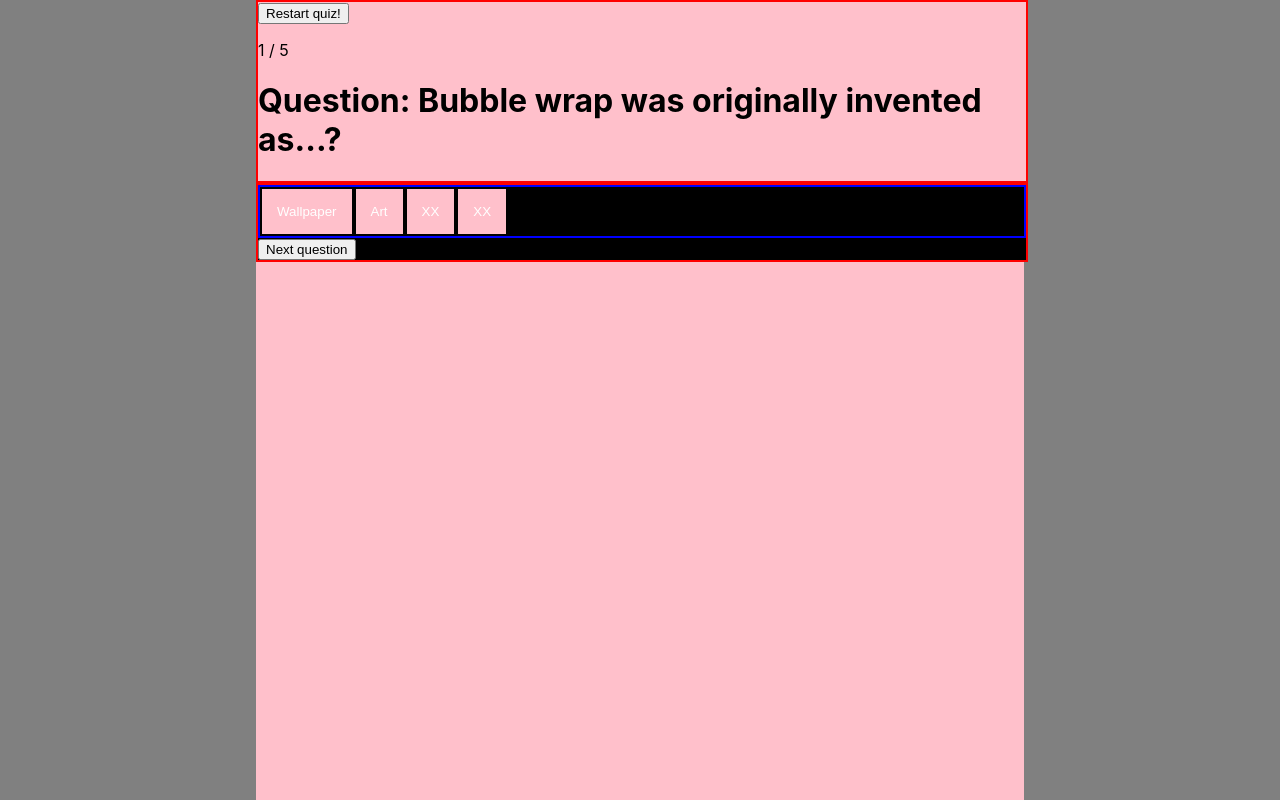
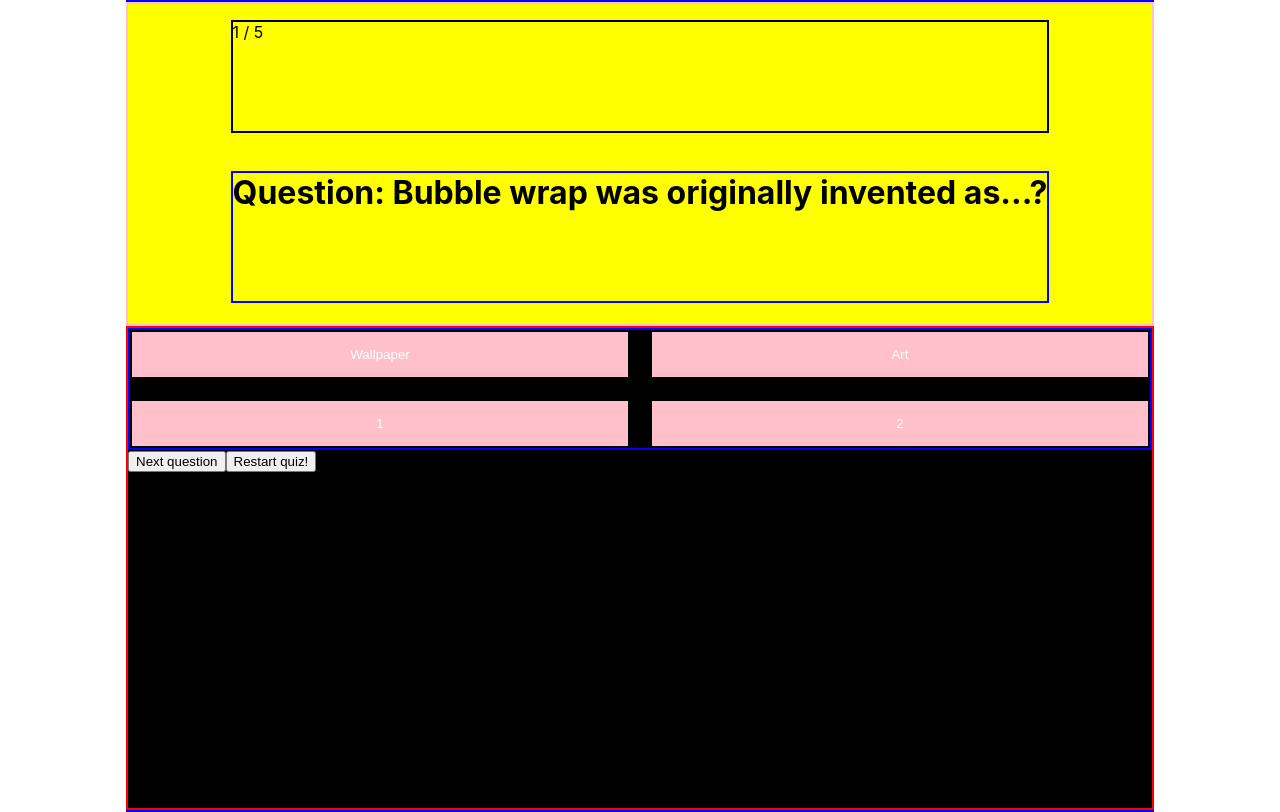
Before and after one commit to Technigo/project-redux-quiz-old, a React (Create React App) app: page /quiz in a window 1280 px wide. Both pictures are taken after a click on the button "Start Quiz". Built offline with nearby package versions, Linux system fonts and the light colour scheme.

Commit message:
styling basics

```diff
--- a/src/components/ContentSection.js
+++ b/src/components/ContentSection.js
@@ -5,21 +5,14 @@ export const ContentSection = (props) => {
   const { children } = props;
 
   const OuterWrapper = styled.div`
-    background-color: grey;
+    background-color: pink;
     width: 100vw;
     height: 100vh;
-`
-  const InnerWrapper = styled.div`
-    background-color: pink;
-    width: 60%;
-    height: 100vh;
-    margin: 0 auto;
-    align-items: center;
 `
 
   return (
     <OuterWrapper>
-      <InnerWrapper>{children}</InnerWrapper>
+      {children}
     </OuterWrapper>
   );
 }
--- a/src/components/CurrentQuestion.js
+++ b/src/components/CurrentQuestion.js
@@ -44,14 +44,14 @@ export const CurrentQuestion = () => {
   <>
     {!store.quizOver ? (
       <div>
-      <Question>
-      <ReturnButton />
-      <p>{question.id} / 5</p>
-      <h1>Question: {question.questionText}</h1>
-      </Question>
+      <InnerWrapperQuestion>
+      <QuestionWrapper>
+      <Counter>{question.id} / 5</Counter>
+      <Text>Question: {question.questionText}</Text>
+      </QuestionWrapper>
 
-      <Answer>
-      <div className="question-button-container">
+      <AnswerWrapper>
+      <QuestionButtonContainer>
         {question.options.map((option, index) => {
           return (
           <button
@@ -65,9 +65,10 @@ export const CurrentQuestion = () => {
           {option}</button>
           )
         })}
-      </div>
-      <NextButton />
-      </Answer>
+    </QuestionButtonContainer>
+      <NextButton /><ReturnButton />
+      </AnswerWrapper>
+      </InnerWrapperQuestion>
     </div>
   ) : (
     <>
@@ -79,13 +80,49 @@ export const CurrentQuestion = () => {
 }
 
 
-const Question = styled.div `
+const QuestionWrapper = styled.div `
+width: 100%;
+height: 40vh;
+background-color: yellow;
+display: grid;
+justify-content: center;
+border: solid pink 2px;
+`
+
+const Counter = styled.p`
+border: solid black 2px;
+`
+const Text = styled.h1`
+border: solid green 2px;
+border: solid blue 2px;
+`
+
+const AnswerWrapper = styled.div `
+width: 100%;
+height: 60vh;
+background-color: black;
+justify-content: center;
+border: solid 2px red;
+`
+const QuestionButtonContainer = styled.div`
 border: solid red 2px;
-width: 100%;
-background-color: pink;
+display: grid;
+grid-template-columns: repeat(2, 1fr);
+gap: 20px;
+border: solid 2px blue;
 `
-const Answer = styled.div `
-border: solid red 2px;
-width: 100%;
-background-color: black;
+
+const InnerWrapperQuestion = styled.div`
+  background-color: pink;
+  width: 80%;
+  // height: 100vh;
+  margin: 0 auto;
+  align-items: center;
+  display: flex;
+  flex-direction: column;
+  justify-content: center;
+  border: solid 2px blue;
+
+
+
 `
--- a/src/components/NextButton.js
+++ b/src/components/NextButton.js
@@ -1,6 +1,7 @@
 import React from 'react'
 import { useDispatch, useSelector } from 'react-redux'
 import { quiz } from 'reducers/quiz';
+// import styled from 'styled-components/macro';
 
 export const NextButton = () => {
   const question = useSelector((store) => store.quiz.questions[store.quiz.currentQuestionIndex])
--- a/src/components/ReturnButton.js
+++ b/src/components/ReturnButton.js
@@ -1,6 +1,7 @@
 import React from 'react'
 import { useDispatch, useSelector } from 'react-redux'
 import { quiz } from 'reducers/quiz';
+// import styled from 'styled-components/macro';
 
 export const ReturnButton = () => {
   const question = useSelector((store) => store.quiz.questions[store.quiz.currentQuestionIndex])
--- a/src/components/StartPage.js
+++ b/src/components/StartPage.js
@@ -14,21 +14,35 @@ export const StartPage = () => {
 
   return (
     <>
-    <ContentSection>
+
       {!question.quizStart ? (
+        <ContentSection>
+            <InnerQr>
             <Start>
-              <p>hej hej</p>
               <h1>Start quiz here!</h1>
               <button onClick={() => dispatch(quiz.actions.startQuiz())} type="button">Start Quiz</button>
             </Start>
+            </InnerQr>
+            </ContentSection>
         ) : (
           <CurrentQuestion />
       )}
-      </ContentSection>
+
     </>
   )
 }
 const Start = styled.div`
-margin: 50% 20% 0 20%;
-border: solid red 2px;
+display: flex;
+flex-direction: column;
+border: solid green 2px;`
+
+
+const InnerQr = styled.div`
+  background-color: pink;
+  width: 60%;
+  height: 100vh;
+  margin: 0 auto;
+  align-items: center;
+  display: flex;
+  justify-content: center;
 `
--- a/src/index.css
+++ b/src/index.css
@@ -31,6 +31,7 @@ code {
   background-color: grey;
   color: white;
   padding: 15px;
+  /* width: 500px; */
 }
 
 .disabled-false{
@@ -38,4 +39,5 @@ code {
   background-color: pink;
   color: white;
   padding: 15px;
+  /* width: 500px; */
 }
--- a/src/reducers/quiz.js
+++ b/src/reducers/quiz.js
@@ -4,24 +4,24 @@ import { createSlice } from '@reduxjs/toolkit'
 const questions = [
   { id: 1,
     questionText: 'Bubble wrap was originally invented as...?',
-    options: ['Wallpaper', 'Art', 'XX', 'XX'],
+    options: ['Wallpaper', 'Art', '1', '2'],
     correctAnswerIndex: 0 },
   { id: 2,
     questionText: 'Which country has the lagrest amount of pyramids?',
-    options: ['XX', 'Egypt', 'XX', 'XX'],
+    options: ['34', 'Egypt', '3', '4'],
     correctAnswerIndex: 1 },
   { id: 3,
     questionText: 'Question 3',
     options: ['hej', 'hopp', 'tjopp', 'hipp'],
-    correctAnswerIndex: 2 },
+    correctAnswerIndex: 3 },
   { id: 4,
     questionText: 'Which animal can gallop like a horse?',
-    options: ['Crocodiles', 'Ants', 'XX', 'Lizzard'],
-    correctAnswerIndex: 0 },
+    options: ['Crocodiles', 'Ants', '5', 'Lizzard'],
+    correctAnswerIndex: 1 },
   { id: 5,
     questionText: 'A new born baby contains how much water? ',
     options: ['1/4', '2/4', '3/4', '4/4'],
-    correctAnswerIndex: 3 }
+    correctAnswerIndex: 2 }
 ]
 
 const initialState = {
```
